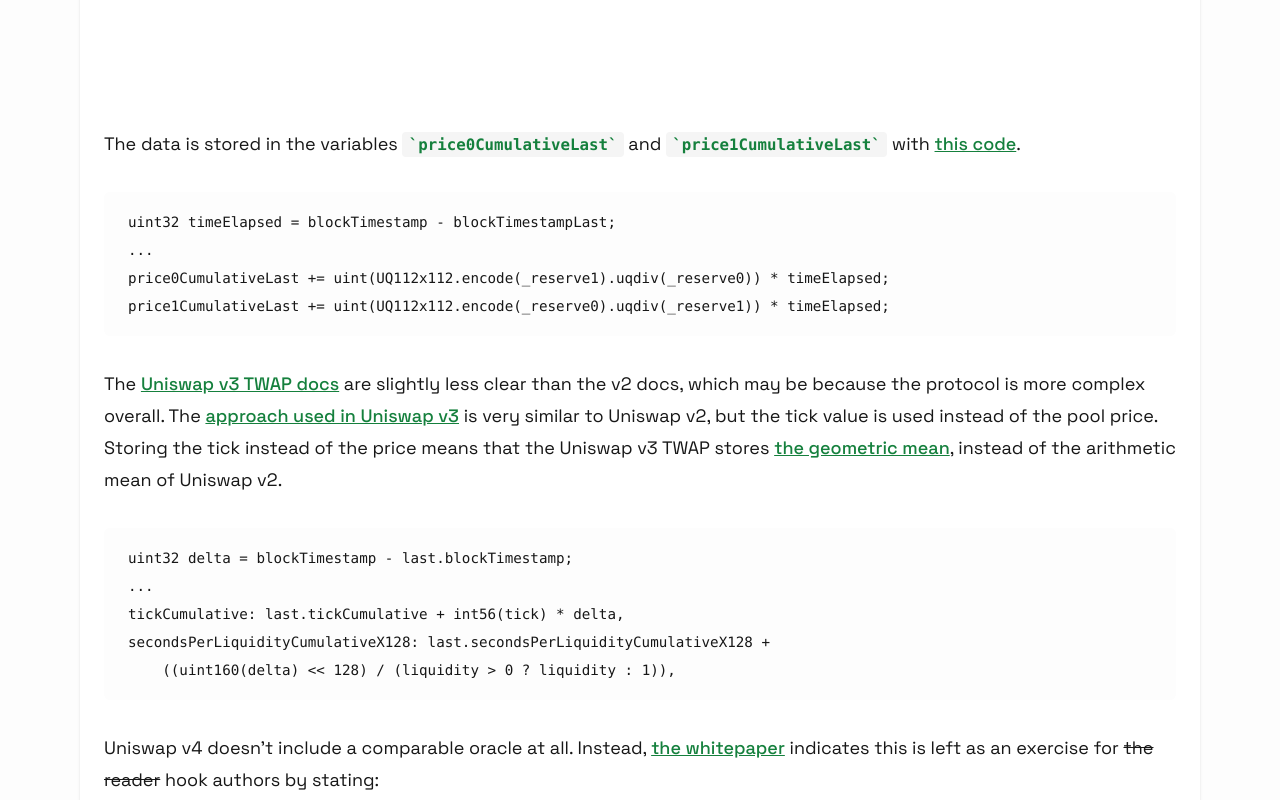
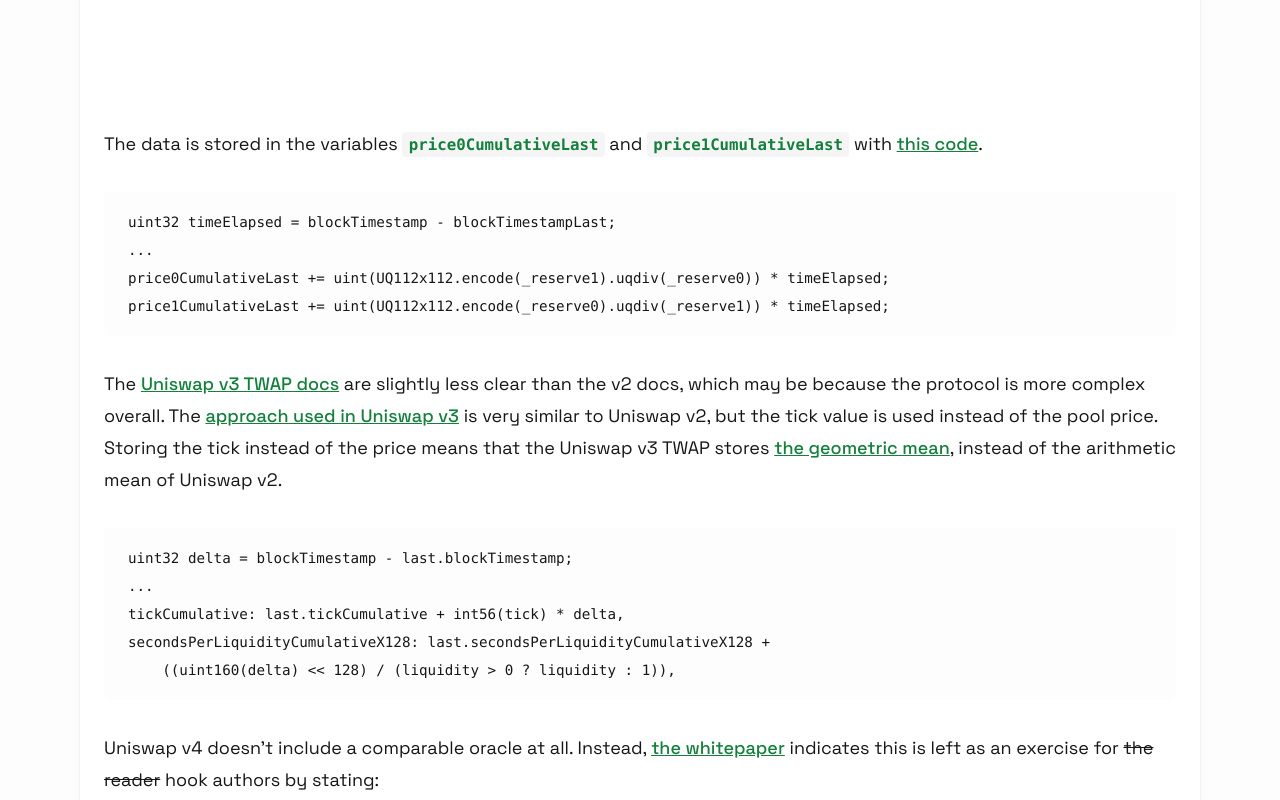
Before and after one commit to electisec/blog-site, a Next.js app: page /are-inverse-TWAP-prices-inaccurate in a window 1280 px wide. Shown: the part 7860-8660 px from the top of the page. Built offline with nearby package versions, Linux system fonts and the light colour scheme.

Commit message:
update inline code style

```diff
--- a/styles/globals.css
+++ b/styles/globals.css
@@ -173,6 +173,12 @@
   clear: both;
 }
 
+/* inline code */
+code.inline-code-block::before,
+code.inline-code-block::after {
+  content: "" !important;
+}
+
 /* Responsive styling */
 @media (max-width: 450px) {
   .prose table {
```
